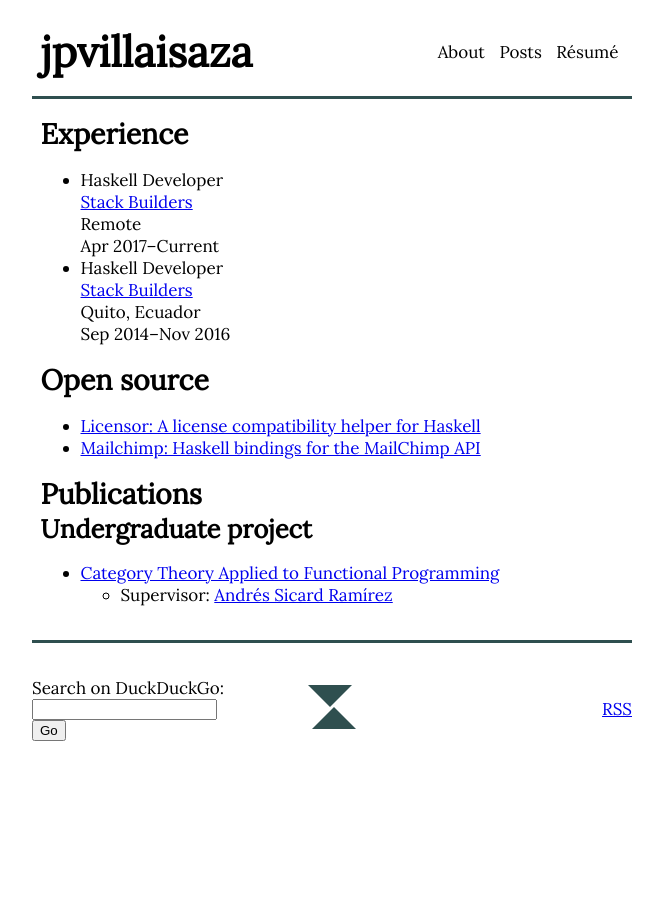
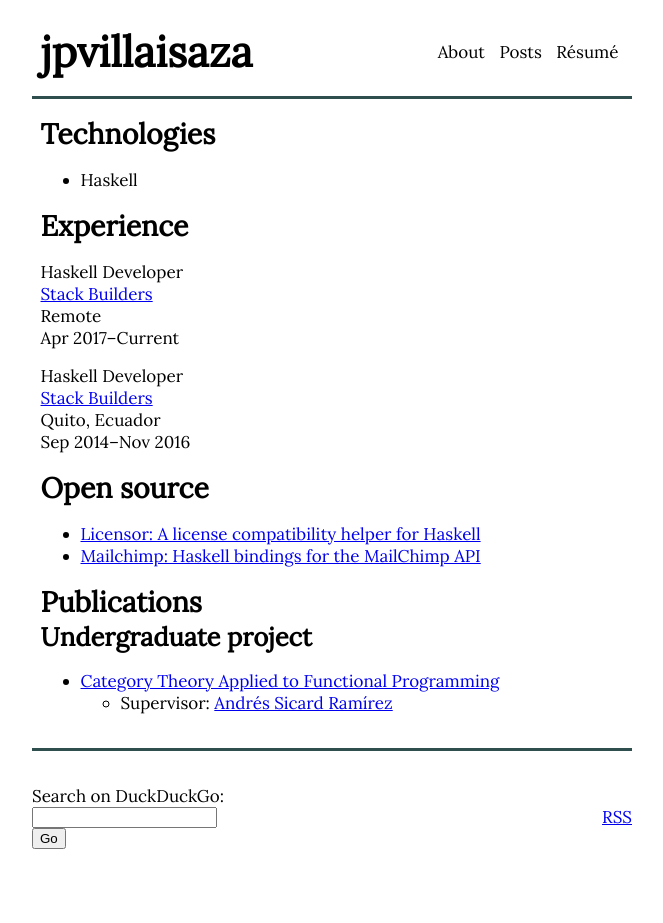
Before and after one commit to jpvillaisaza/jpvillaisaza.github.io, a Jekyll site: the page built from resume.html, in a window 1280 px wide. Shown: the whole page, without its empty margins (308-971 px from the left). Built offline with Jekyll 4.4.1, drawn with Linux system fonts in a browser that asks for light colours; before the commit the page ends 900 px from its top, so only the background shows below that.

Commit message:
Rename magazine/cards styles

```diff
--- a/_includes/posts.html
+++ b/_includes/posts.html
@@ -1,5 +1,5 @@
 {% if include.posts.size > 0 %}
-  <ul class="posts">
+  <ul class="magazine posts">
     {% for post in include.posts %}
       <li>
         <div>
--- a/_layouts/default.html
+++ b/_layouts/default.html
@@ -38,7 +38,6 @@
       </main>
       <footer class="site-footer">
         {% include site-search.html %}
-        {% include site-logo.html %}
         {% include site-feed.html %}
       </footer>
     </div>
--- a/_sass/main.scss
+++ b/_sass/main.scss
@@ -100,8 +100,7 @@
   grid-template-rows: auto auto auto;
   grid-template-areas:
     "site-search"
-    "site-feed"
-    "site-logo";
+    "site-feed";
 }
 
 .site-feed {
@@ -122,9 +121,9 @@
 
 @media (min-width: 512px) {
   footer.site-footer {
-    grid-template-columns: 1fr 1fr 1fr;
+    grid-template-columns: 1fr 1fr;
     grid-template-areas:
-      "site-search site-logo site-feed";
+      "site-search site-feed";
   }
   .site-feed {
     text-align: right;
@@ -151,13 +150,10 @@
 /* */
 
 ul.posts {
-  padding: 0;
-  list-style: none;
+  h3 {
+    font-size: 18px;
+  }
   li {
-    margin-bottom: 1em;
-    h3 {
-      font-size: 18px;
-    }
     .excerpt {
       margin-top: 0;
     }
@@ -177,16 +173,23 @@
 
 /* */
 
-.social-links {
-  padding: 0;
-  list-style: none;
+ul.magazine {
   display: grid;
-  grid-column-gap: 8px;
-  grid-row-gap: 8px;
-  grid-template-columns: 1fr 1fr;
+  grid-row-gap: 1rem;
+  grid-template-columns: 1fr;
+  list-style-type: none;
+  padding-left: 0;
 }
 
-.social-links-item {
+ul.cards {
+  display: grid;
+  grid-gap: 1rem;
+  grid-template-columns: 1fr 1fr;
+  list-style-type: none;
+  padding-left: 0;
+}
+
+.cards-item {
   border-radius: 3px;
   border: thin solid $color-02;
   min-height: 48px;
@@ -195,7 +198,7 @@
 }
 
 @media (min-width: 512px) {
-  .social-links {
+  .cards {
     grid-template-columns: 1fr 1fr 1fr;
   }
 }
--- a/about.html
+++ b/about.html
@@ -5,9 +5,9 @@
 
 <section>
   <h2>Social Links</h2>
-  <ul class="social-links">
+  <ul class="cards">
     {% for item in site.data.address %}
-    <li class="social-links-item">
+    <li class="cards-item">
       <a href="{{ item.url }}">
         {{ item.title }}
       </a>
--- a/resume.html
+++ b/resume.html
@@ -6,11 +6,20 @@
 
 <section>
   <header>
+    <h2>Technologies</h2>
+  </header>
+  <ul>
+    <li>Haskell</li>
+  </ul>
+</section>
+
+<section>
+  <header>
     <h2>Experience</h2>
   </header>
-  <ul>
+  <ul class="magazine">
     {% for item in site.data.resume.experience %}
-    <li>
+    <li class="magazine-item">
       <div>{{ item.title }}</div>
       <div>
         <a href="{{ item.company.site }}">
@@ -25,11 +34,9 @@
 </section>
 
 <section>
-
   <header>
     <h2>Open source</h2>
   </header>
-
   <ul>
     <li>
       <a href="https://github.com/jpvillaisaza/licensor">
@@ -44,8 +51,6 @@
   </ul>
 
 </section>
-
-{% assign sb = "https://www.stackbuilders.com/" %}
 
 <section>
   <header>
```
